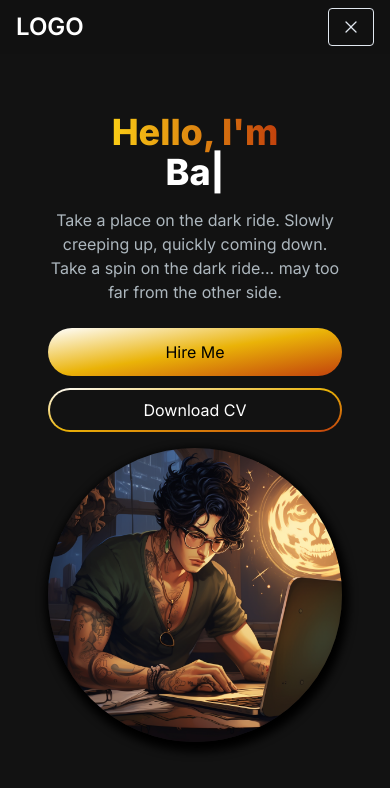
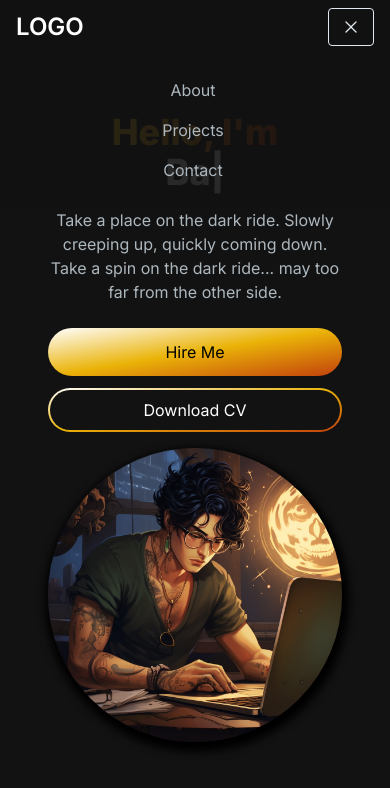
Before and after one commit to victordevicta/my-portfolio, a Next.js app: page / in a window 390 px wide. Both pictures are taken after a click on the button 351 px from the left and 27 px from the top of the page. Shown: the top 788 px of the page. Built offline with nearby package versions, Linux system fonts and the light colour scheme.

Commit message:
feat:menu overlay

```diff
--- /dev/null
+++ b/src/app/components/MenuOverlay.jsx
@@ -0,0 +1,16 @@
+import React from "react";
+import NavLink from "./NavLink";
+
+const MenuOverlay = ({ links }) => {
+  return (
+    <ul className="flex flex-col py-4 items-center">
+      {links.map((link, index) => (
+        <li key={index}>
+          <NavLink href={link.path} title={link.title} />
+        </li>
+      ))}
+    </ul>
+  );
+};
+
+export default MenuOverlay;
--- a/src/app/components/Navbar.jsx
+++ b/src/app/components/Navbar.jsx
@@ -3,6 +3,7 @@
 import React, { useState } from "react";
 import NavLink from "./NavLink";
 import { Bars3Icon, XMarkIcon } from "@heroicons/react/24/solid";
+import MenuOverlay from "./MenuOverlay";
 
 const navLinks = [
   { title: "About", path: "#about" },
@@ -49,6 +50,7 @@
           </ul>
         </div>
       </div>
+      {navbarOpen ? <MenuOverlay links={navLinks} /> : null}
     </nav>
   );
 };
```
